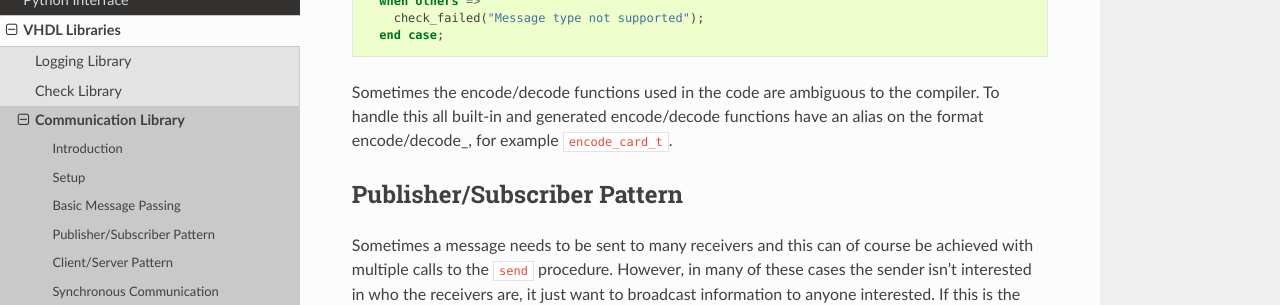
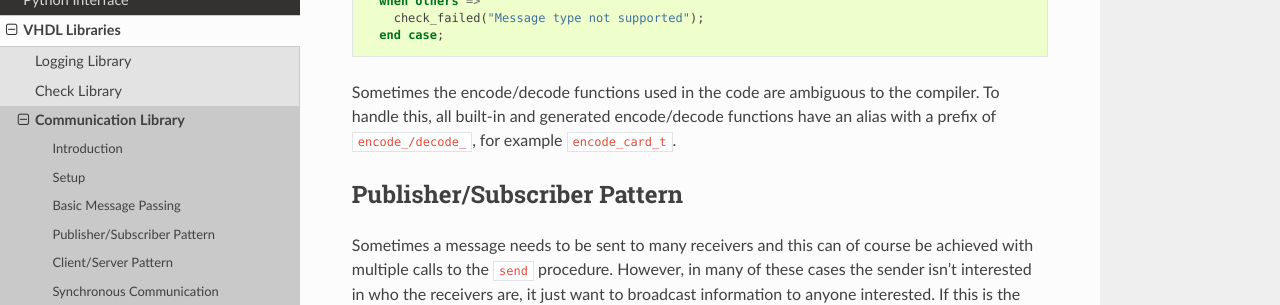
Before and after one commit to VUnit/vunit, a Sphinx documentation site: the page built from doc/com/user_guide.rst, in a window 1280 px wide and 900 px high, scrolled down 4764 px. Shown: the part 175-480 px from the top of the window. Built offline with Sphinx 7.4.7 and the Read the Docs theme 2.0.0, drawn with Linux system fonts in a browser that asks for light colours.

Commit message:
Update user_guide.rst
Small wording/formatting change.

```diff
--- a/doc/com/user_guide.rst
+++ b/doc/com/user_guide.rst
@@ -274,8 +274,8 @@ side. Here's an example.
             end case;
 
 Sometimes the encode/decode functions used in the code are ambiguous to
-the compiler. To handle this all built-in and generated encode/decode
-functions have an alias on the format encode/decode\_, for example
+the compiler. To handle this, all built-in and generated encode/decode
+functions have an alias with a prefix of ``encode_/decode_``, for example
 ``encode_card_t``.
 
 Publisher/Subscriber Pattern
```
